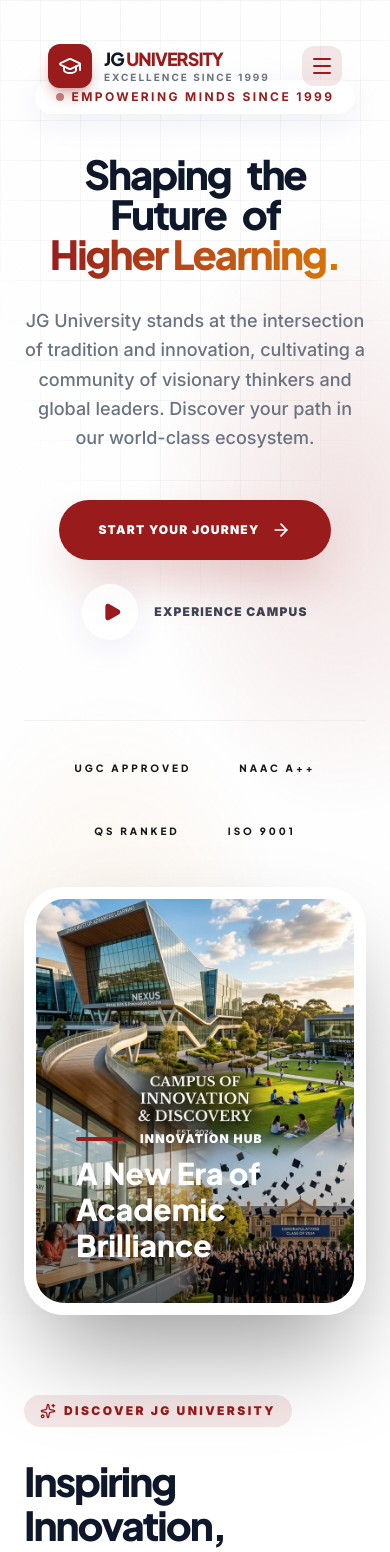
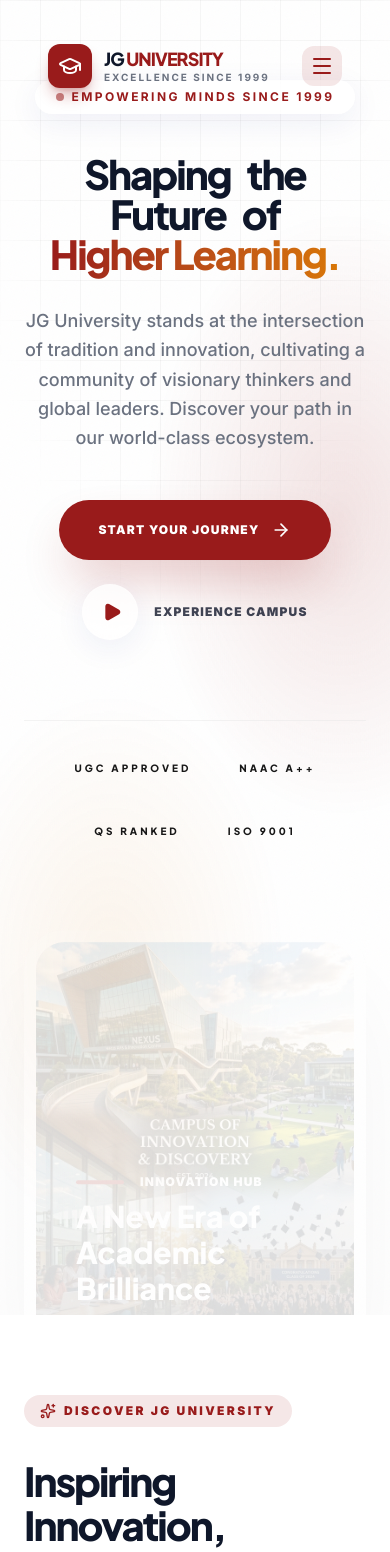
Before and after one commit to nikhil6393/jguni-redesign, a Next.js app: page / in a window 390 px wide. Shown: the top 1552 px of the page. Built offline with nearby package versions, Linux system fonts and the light colour scheme.

Commit message:
Fix mobile scroll fading on Hero section

```diff
--- a/src/components/Hero.tsx
+++ b/src/components/Hero.tsx
@@ -12,12 +12,15 @@ const Hero = () => {
   const canvasRef = useRef<HTMLCanvasElement>(null);
   const containerRef = useRef<HTMLDivElement>(null);
 
+  const imageRef = useRef<HTMLDivElement>(null);
+
   const { scrollYProgress } = useScroll({
-    target: containerRef,
-    offset: ["start start", "end start"]
+    target: imageRef,
+    offset: ["start end", "end start"]
   });
 
-  const yVisual = useTransform(scrollYProgress, [0, 1], [0, 50]);
+  const yVisual = useTransform(scrollYProgress, [0, 1], [-50, 50]);
+  const opacityVisual = useTransform(scrollYProgress, [0.5, 1], [1, 0]);
 
   // Animated gradient mesh background with "Light Beams"
   useEffect(() => {
@@ -103,7 +106,7 @@ const Hero = () => {
   };
 
   return (
-    <section ref={containerRef} className="relative min-h-[110vh] flex items-center pt-20">
+    <section ref={containerRef} className="relative min-h-[110vh] flex items-center pt-20 overflow-hidden">
       <canvas ref={canvasRef} className="absolute inset-0 -z-20 w-full h-full pointer-events-none" />
 
       {/* Dynamic Grid Background */}
@@ -169,9 +172,9 @@ const Hero = () => {
         </motion.div>
 
         {/* Right Visuals */}
-        <div className="relative">
+        <div className="relative" ref={imageRef}>
           <motion.div
-            style={{ y: yVisual }}
+            style={{ y: yVisual, opacity: opacityVisual }}
             className="relative z-10 aspect-[4/5] rounded-[2.5rem] overflow-hidden shadow-[0_50px_100px_-20px_rgba(0,0,0,0.4)] border-[12px] border-white dark:border-slate-800"
           >
             <Image
```
